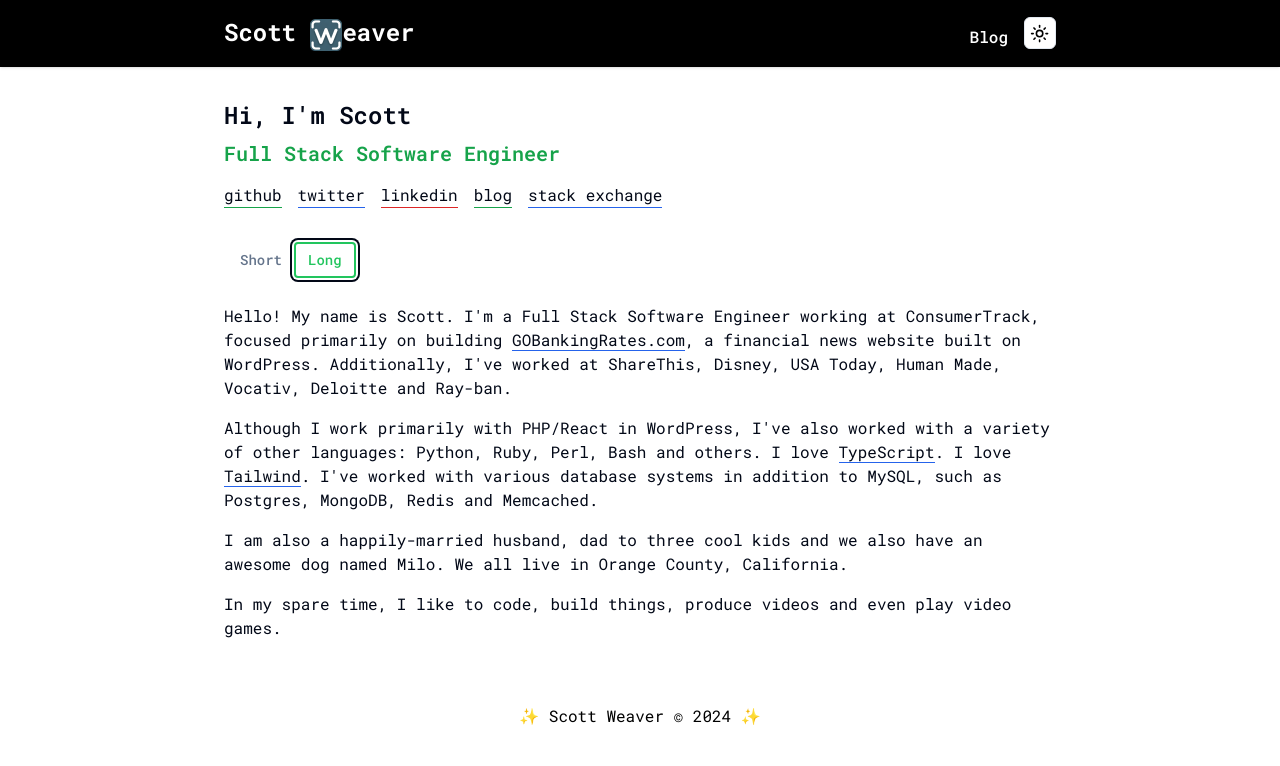
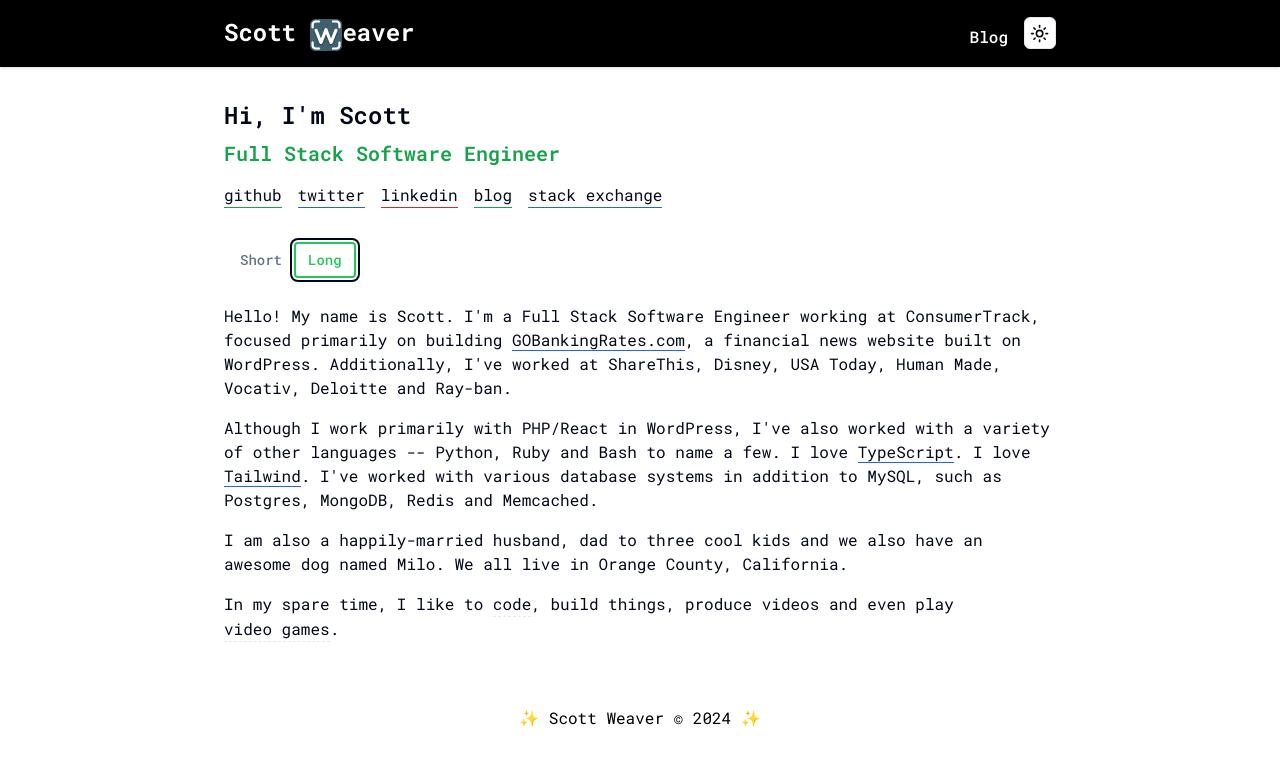
Before and after one commit to tdlm/tdlm.github.io, a Next.js app: page / in a window 1280 px wide. Both pictures are taken after a click on the tab "Long". Shown: the top 766 px of the page. Built offline with nearby package versions, Linux system fonts and the light colour scheme.

Commit message:
Add popover and add more info via popovers

```diff
--- a/app/_components/Introduction.tsx
+++ b/app/_components/Introduction.tsx
@@ -1,6 +1,11 @@
 import { Tabs, TabsContent, TabsList, TabsTrigger } from "@/components/ui/tabs";
 import { cn } from "@/lib/utils";
 import Link from "next/link";
+import {
+  Popover,
+  PopoverContent,
+  PopoverTrigger,
+} from "@/components/ui/popover";
 
 type Props = {
   className?: string;
@@ -68,8 +73,8 @@
           </p>
           <p>
             Although I work primarily with PHP/React in WordPress, I've also
-            worked with a variety of other languages: Python, Ruby, Perl, Bash
-            and others. I love{" "}
+            worked with a variety of other languages -- Python, Ruby and Bash to
+            name a few. I love{" "}
             <Link
               href="https://www.typescriptlang.org"
               rel="nofollow"
@@ -90,8 +95,39 @@
             California.
           </p>
           <p>
-            In my spare time, I like to code, build things, produce videos and
-            even play video games.
+            In my spare time, I like to{" "}
+            <Popover>
+              <PopoverTrigger className="border-b border-dashed">
+                code
+              </PopoverTrigger>
+              <PopoverContent>
+                💻 I love to code. I've been coding since I was ten years old. I
+                started with BASIC on a TRS-80. When I was twelve, I learned
+                HTML. When I was fifteen, I learned Perl. When I was sixteen, I
+                learned PHP. I've been coding ever since.
+              </PopoverContent>
+            </Popover>
+            , build things, produce videos and even play{" "}
+            <Popover>
+              <PopoverTrigger className="border-b border-dashed">
+                video games
+              </PopoverTrigger>
+              <PopoverContent>
+                🎮 I'm a casual gamer. I play on the Mac primarily, but
+                sometimes also Xbox or Meta. I enjoy games like Borderlands 2,
+                Minecraft, Half-Life 2, Half-Life, Portal and more. Check me out
+                on{" "}
+                <Link
+                  href="https://steamcommunity.com/id/tdlm/"
+                  rel="nofollow"
+                  target="_blank"
+                >
+                  Steam
+                </Link>
+                .
+              </PopoverContent>
+            </Popover>
+            .
           </p>
         </section>
       </TabsContent>
--- /dev/null
+++ b/components/ui/popover.tsx
@@ -0,0 +1,31 @@
+"use client"
+
+import * as React from "react"
+import * as PopoverPrimitive from "@radix-ui/react-popover"
+
+import { cn } from "@/lib/utils"
+
+const Popover = PopoverPrimitive.Root
+
+const PopoverTrigger = PopoverPrimitive.Trigger
+
+const PopoverContent = React.forwardRef<
+  React.ElementRef<typeof PopoverPrimitive.Content>,
+  React.ComponentPropsWithoutRef<typeof PopoverPrimitive.Content>
+>(({ className, align = "center", sideOffset = 4, ...props }, ref) => (
+  <PopoverPrimitive.Portal>
+    <PopoverPrimitive.Content
+      ref={ref}
+      align={align}
+      sideOffset={sideOffset}
+      className={cn(
+        "z-50 w-72 rounded-md border bg-popover p-4 text-popover-foreground shadow-md outline-none data-[state=open]:animate-in data-[state=closed]:animate-out data-[state=closed]:fade-out-0 data-[state=open]:fade-in-0 data-[state=closed]:zoom-out-95 data-[state=open]:zoom-in-95 data-[side=bottom]:slide-in-from-top-2 data-[side=left]:slide-in-from-right-2 data-[side=right]:slide-in-from-left-2 data-[side=top]:slide-in-from-bottom-2",
+        className
+      )}
+      {...props}
+    />
+  </PopoverPrimitive.Portal>
+))
+PopoverContent.displayName = PopoverPrimitive.Content.displayName
+
+export { Popover, PopoverTrigger, PopoverContent }
--- a/package.json
+++ b/package.json
@@ -10,6 +10,7 @@
   },
   "dependencies": {
     "@radix-ui/react-dropdown-menu": "^2.0.6",
+    "@radix-ui/react-popover": "^1.0.7",
     "@radix-ui/react-slot": "^1.0.2",
     "@radix-ui/react-tabs": "^1.0.4",
     "@react-hooks-library/core": "^0.6.2",
```
Also changed, not shown: 1 other file (tests, documents, lock files or other folders).
